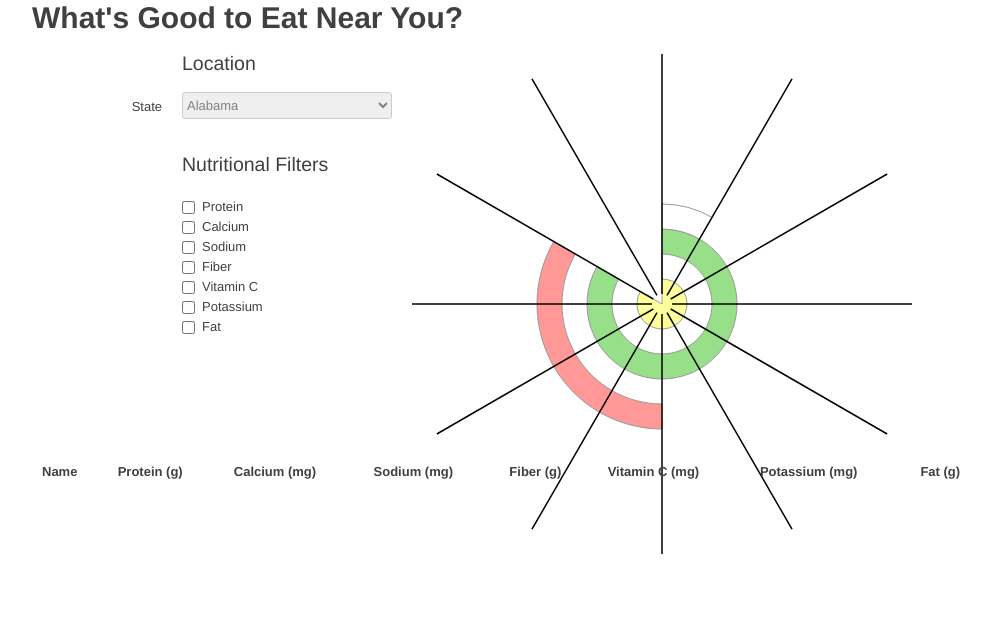
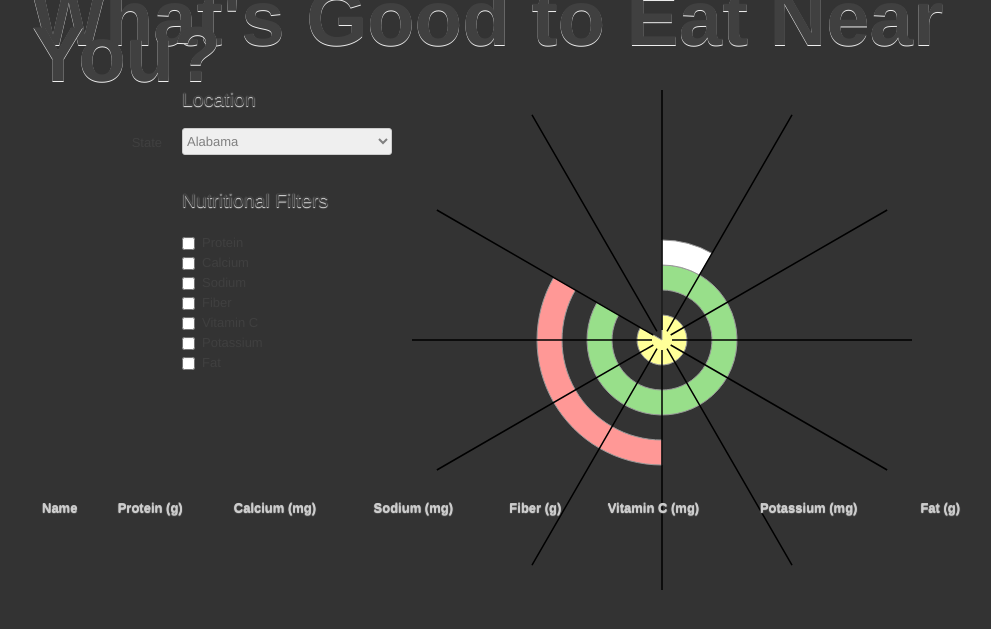
Before and after one commit to munaf-zz/inseason, a PHP site: page / in a window 1280 px wide. Shown: the top 629 px of the page, without its empty margins (118-1109 px from the left). Run offline with PHP 8.4, Linux system fonts and the light colour scheme; lists and menus that the app fills with data are empty.

Commit message:
Making the CSS more pretty

```diff
--- a/css/page.css
+++ b/css/page.css
@@ -1,3 +1,17 @@
 #viz {
   text-align: center;
 }
+
+body {
+	background-color: #333;
+	color: #ccc;
+}
+
+h1 {
+	text-shadow: 0 1px 0 #eee;
+	font-size: 6em;
+}
+
+legend, th {
+	text-shadow: 0 1px 1px #eee;
+}
```
